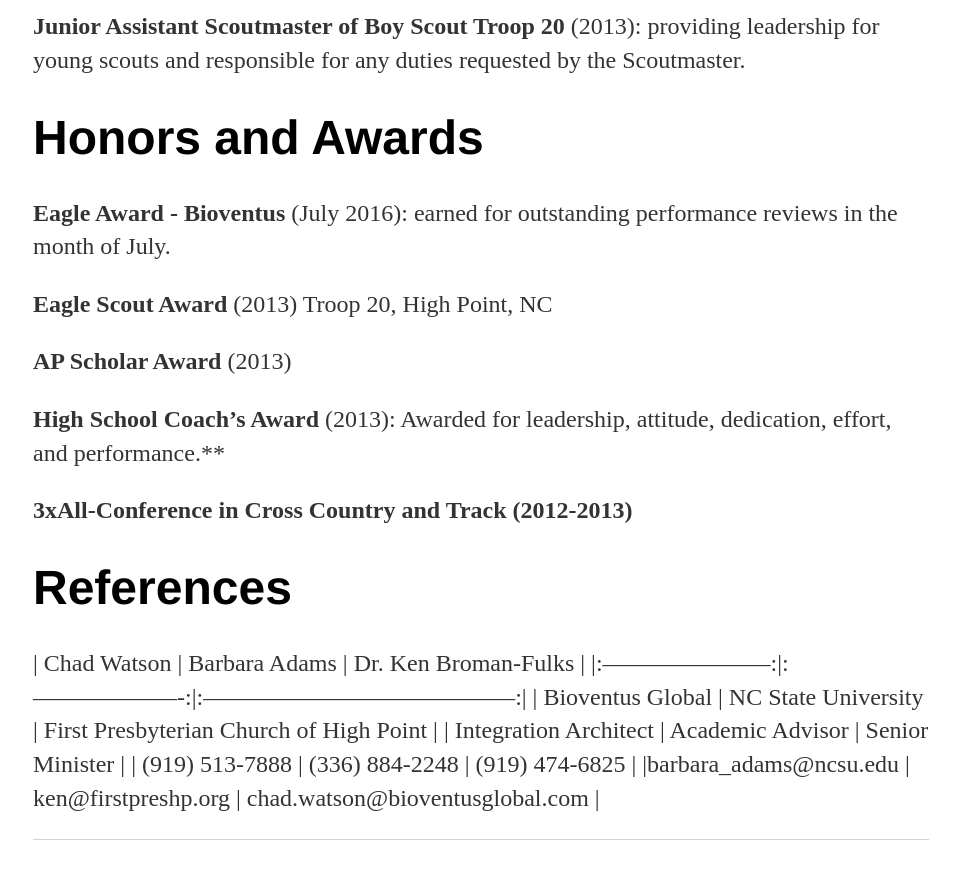
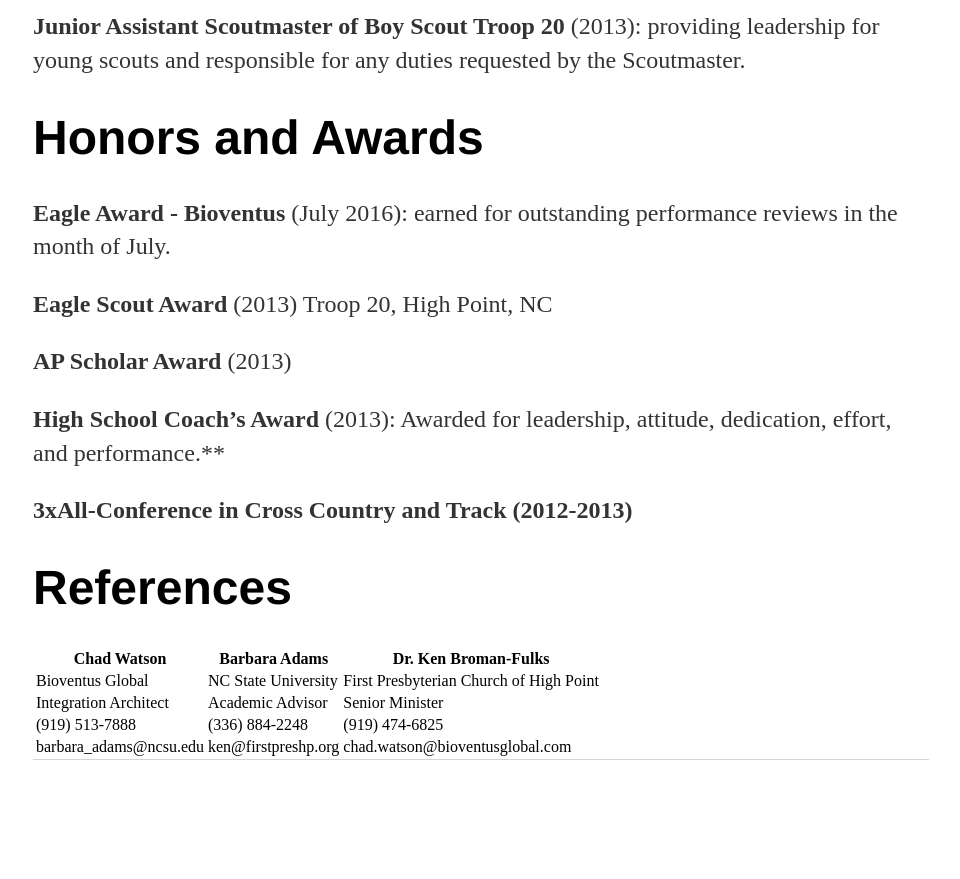
Before and after one commit to balassit/balassit.github.io, a Jekyll site: the page built from resume.md, in a window 1280 px wide and 900 px high, scrolled down 2122 px. Shown: the top 879 px of the window, without its empty margins (159-1119 px from the left). Built offline with Jekyll 4.4.1, drawn with Linux system fonts in a browser that asks for light colours; after the commit the page ends 2942 px from its top, so only the background shows below that.

Commit message:
Update resume.md

```diff
--- a/resume.md
+++ b/resume.md
@@ -58,9 +58,18 @@
 
 
 # References
-|      Chad Watson      |    Barbara Adams    |           Dr. Ken Broman-Fulks          |
-|:---------------------:|:-------------------:|:---------------------------------------:|
-| Bioventus Global      | NC State University | First Presbyterian Church of High Point |
-| Integration Architect | Academic Advisor    | Senior Minister                         |
-| (919) 513-7888        | (336) 884-2248      | (919) 474-6825                          |
-|barbara_adams@ncsu.edu | ken@firstpreshp.org | chad.watson@bioventusglobal.com         |
+<table>
+<th>Chad Watson</th><th>Barbara Adams</th><th>Dr. Ken Broman-Fulks</th>
+  <tr>
+      <td>Bioventus Global</td><td>NC State University</td><td>First Presbyterian Church of High Point</td>
+  </tr>
+    <tr>
+      <td>Integration Architect</td><td>Academic Advisor</td><td>Senior Minister</td>
+  </tr>
+    <tr>
+      <td>(919) 513-7888</td><td>(336) 884-2248</td><td>(919) 474-6825 </td>
+  </tr>
+    <tr>
+      <td>barbara_adams@ncsu.edu</td><td>ken@firstpreshp.org</td><td>chad.watson@bioventusglobal.com</td>
+  </tr>
+</table>
```
